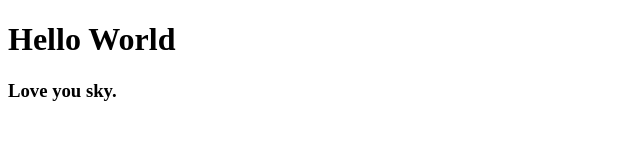
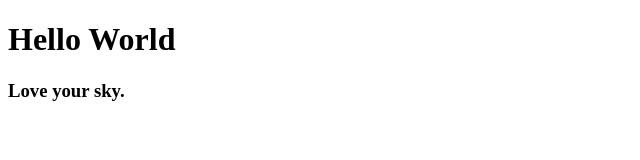
Before and after one commit to fblanton/sample-workflow, a plain HTML site: page index.html in a window 1280 px wide. Shown: the full height of the page, 0-640 px from the left. Drawn offline with Linux system fonts and the light colour scheme.

Commit message:
Fixed the dang typo

```diff
--- a/index.html
+++ b/index.html
@@ -8,6 +8,6 @@
 </head>
 <body>
   <h1>Hello World</h1>
-  <h3>Love you sky.</h3>
+  <h3>Love your sky.</h3>
 </body>
 </html>
```
